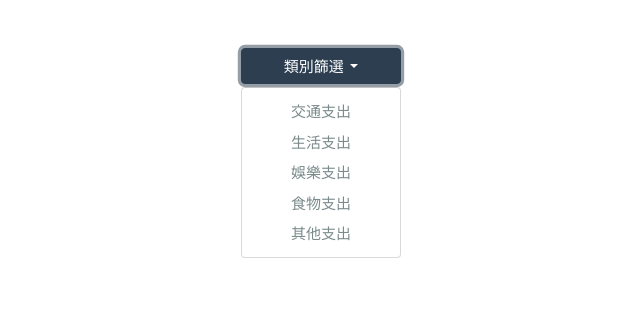
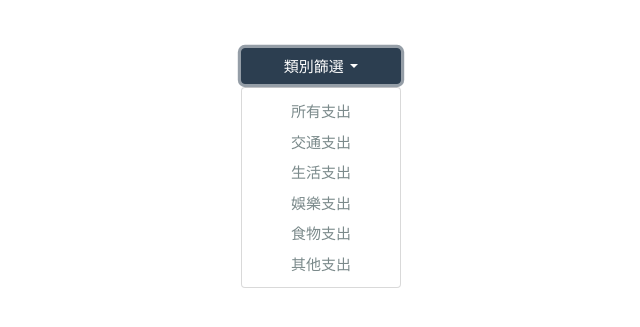
Before and after one commit to etheriuman/expense-tracker, a Node server app: page /filter/living in a window 1280 px wide, after a click on "類別篩選". Shown: the part 71-398 px from the top of the page, without its empty margins (319-959 px from the left). Run offline with Node 20, Linux system fonts and the light colour scheme; data that the repository does not hold is empty; some libraries are stand-ins or nearby versions.

Commit message:
add view all records to filter button

```diff
--- a/views/index.handlebars
+++ b/views/index.handlebars
@@ -6,6 +6,7 @@
         類別篩選
       </button>
       <div class="dropdown-menu text-center" aria-labelledby="dropdownMenuButton">
+        <a class="dropdown-item" href="/">所有支出</a>
         <a class="dropdown-item" href="/filter/traffic">交通支出</a>
         <a class="dropdown-item" href="/filter/living">生活支出</a>
         <a class="dropdown-item" href="/filter/entertainment">娛樂支出</a>
```
